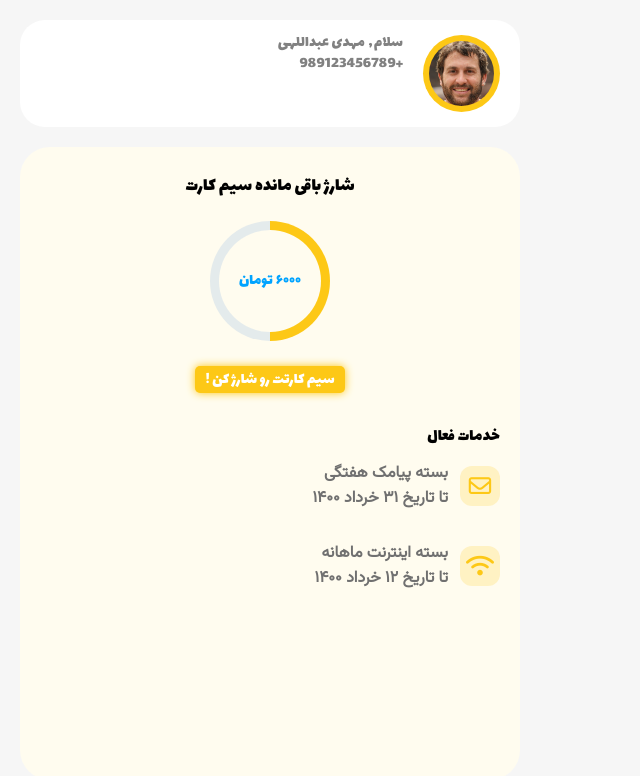
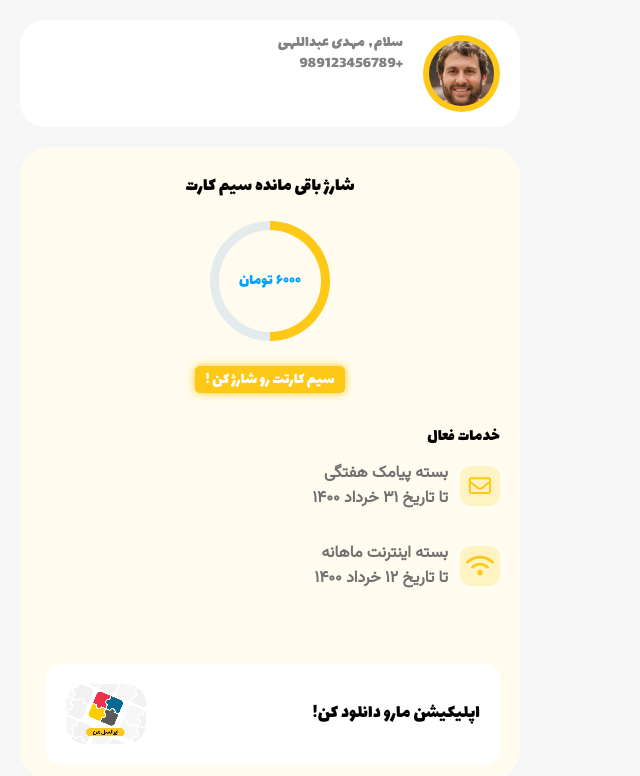
Before and after one commit to MAwasTaken/My-Irancell, a plain HTML site: page frontend/index.html in a window 1280 px wide. Shown: the whole page, without its empty margins (0-640 px from the left). Drawn offline with nearby package versions, Linux system fonts and the light colour scheme.

Commit message:
Download App Created.

```diff
--- a/frontend/content/css/index.css
+++ b/frontend/content/css/index.css
@@ -129,3 +129,24 @@ body {
 .active-service-box-desc {
   line-height: 25px;
 }
+
+.download-app-box {
+  position: relative;
+  width: 90%;
+  top: 100%;
+  transform: translateY(-550px);
+  background-color: var(--white-50);
+  border-radius: 15px;
+  flex-direction: row-reverse;
+  padding: 20px;
+}
+
+.download-app-box img {
+  width: 80px;
+  image-rendering: pixelated;
+  border-radius: 20px;
+}
+
+.download-app-box h1 {
+  font-size: 1.2rem;
+}
--- a/frontend/index.html
+++ b/frontend/index.html
@@ -49,6 +49,10 @@
             <h6>تا تاریخ ۱۲ خرداد ۱۴۰۰</h6>
           </div>
         </div>
+        <div class="download-app-box flex align-items-center justify-content-between">
+          <img src="content/img/myirancell.webp" alt="myirancell app">
+          <h1>اپلیکیشن مارو دانلود کن!</h1>
+        </div>
       </div>
       <!-- active services -->
 		</div>
```
Also changed, not shown: frontend/content/img/myirancell.webp (added), 3 other files.
